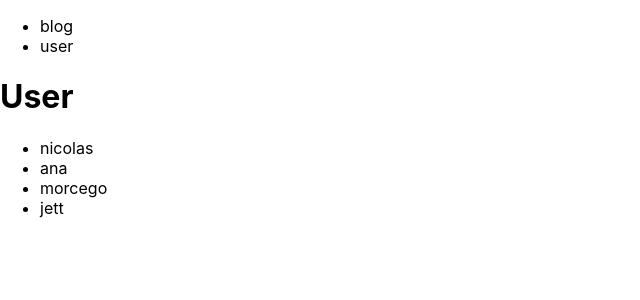
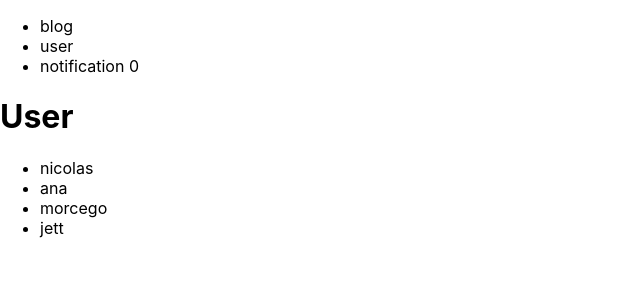
Before and after one commit to nicolaskruger/redux-blog, a Next.js app: page /user in a window 1280 px wide. Shown: the top 300 px of the page, without its empty margins (0-640 px from the left). Built offline with nearby package versions, Linux system fonts and the light colour scheme.

Commit message:
feat: :sparkles: count notification

```diff
--- a/src/components/navbar.tsx
+++ b/src/components/navbar.tsx
@@ -1,11 +1,15 @@
 import Link from "next/link";
 import { ReactNode } from "react";
+import { useSelector } from "react-redux";
+import { selectCountNotificationToRead } from "../features/notification/notificationSlicer";
 
 type NavBarProps = {
   children: ReactNode;
 };
 
 export const NavBar = ({ children }: NavBarProps) => {
+  const countNotification = useSelector(selectCountNotificationToRead);
+
   const links: { link: string; name: string }[] = [
     {
       name: "blog",
@@ -25,6 +29,9 @@ export const NavBar = ({ children }: NavBarProps) => {
             <Link href={link}>{name}</Link>
           </li>
         ))}
+        <li>
+          <Link href={"/notify"}>notification {countNotification}</Link>
+        </li>
       </ul>
       {children}
     </div>
--- a/src/features/notification/notificationSlicer.ts
+++ b/src/features/notification/notificationSlicer.ts
@@ -57,3 +57,6 @@ export const { readAllNotification } = notifySlicer.actions;
 export default notifySlicer.reducer;
 
 export const selectNotify = (state: AppState) => state.notify;
+
+export const selectCountNotificationToRead = (state: AppState) =>
+  state.notify.filter(({ read }) => !read).length;
--- a/src/pages/notify.tsx
+++ b/src/pages/notify.tsx
@@ -37,7 +37,7 @@ const NotifyPage = () => {
           <li key={Math.random()}>
             <h2>info: {info}</h2>
             <p>date: {date}</p>
-            <p>user: {userMap[userId].name}</p>
+            <p>user: {userMap[userId]?.name}</p>
             <p>read: {read ? "OK" : "NOK"}</p>
           </li>
         ))}
```
